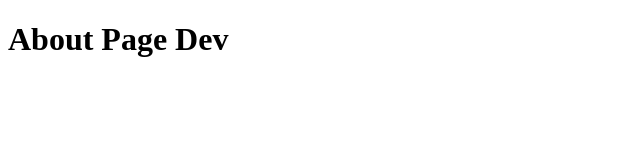
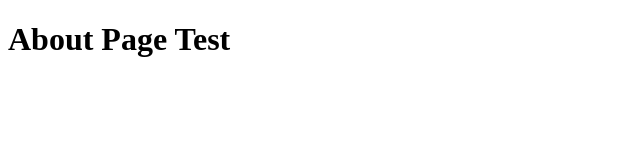
Before and after one commit to javidbaghir/Panto-project, a plain HTML site: page about.html in a window 1280 px wide. Shown: the full height of the page, 0-640 px from the left. Drawn offline with Linux system fonts and the light colour scheme.

Commit message:
fix: About Test

```diff
--- a/about.html
+++ b/about.html
@@ -6,6 +6,6 @@
     <title>Document</title>
 </head>
 <body>
-    <h1>About Page Dev</h1>
+    <h1>About Page Test</h1>
 </body>
 </html>
```
